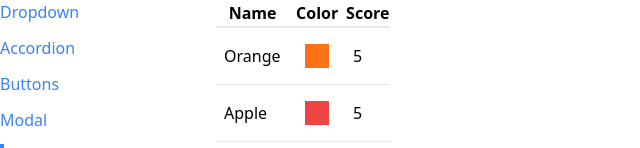
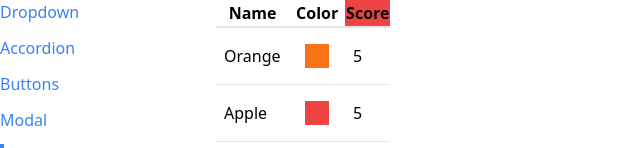
Before and after one commit to Jeungbin/react-udemy-lecture, a React (Create React App) app: page /table in a window 1280 px wide. Shown: the top 148 px of the page, without its empty margins (0-640 px from the left). Built offline with nearby package versions, Linux system fonts and the light colour scheme.

Commit message:
#16: Data Sorting/ Customizing Header Cells

```diff
--- a/src/10.Navigation and Routing/components/Table.js
+++ b/src/10.Navigation and Routing/components/Table.js
@@ -1,13 +1,10 @@
 import React from "react";
 
 export default function Table({ data, config, keyFn }) {
-  //   const keys = Object.keys(data[0]);
-  //   console.log(keys);
-  //   const renderedTops = keys.map((name) => {
-  //     return <th>{name}</th>;
-  //   });
-
   const renderdHeaders = config.map((column) => {
+    if (column.header) {
+      return column.header();
+    }
     return <th key={column.label}>{column.label}</th>;
   });
 
@@ -19,7 +16,7 @@
         </td>
       );
     });
-    keyFn;
+
     return (
       <tr className="border-b" key={keyFn}>
         {renderedCells}
--- a/src/10.Navigation and Routing/pages/TablePage.js
+++ b/src/10.Navigation and Routing/pages/TablePage.js
@@ -20,6 +20,7 @@
     {
       label: "Score",
       render: (fruit) => fruit.score,
+      header: () => <th className="bg-red-500">Score</th>,
     },
   ];
 
```
